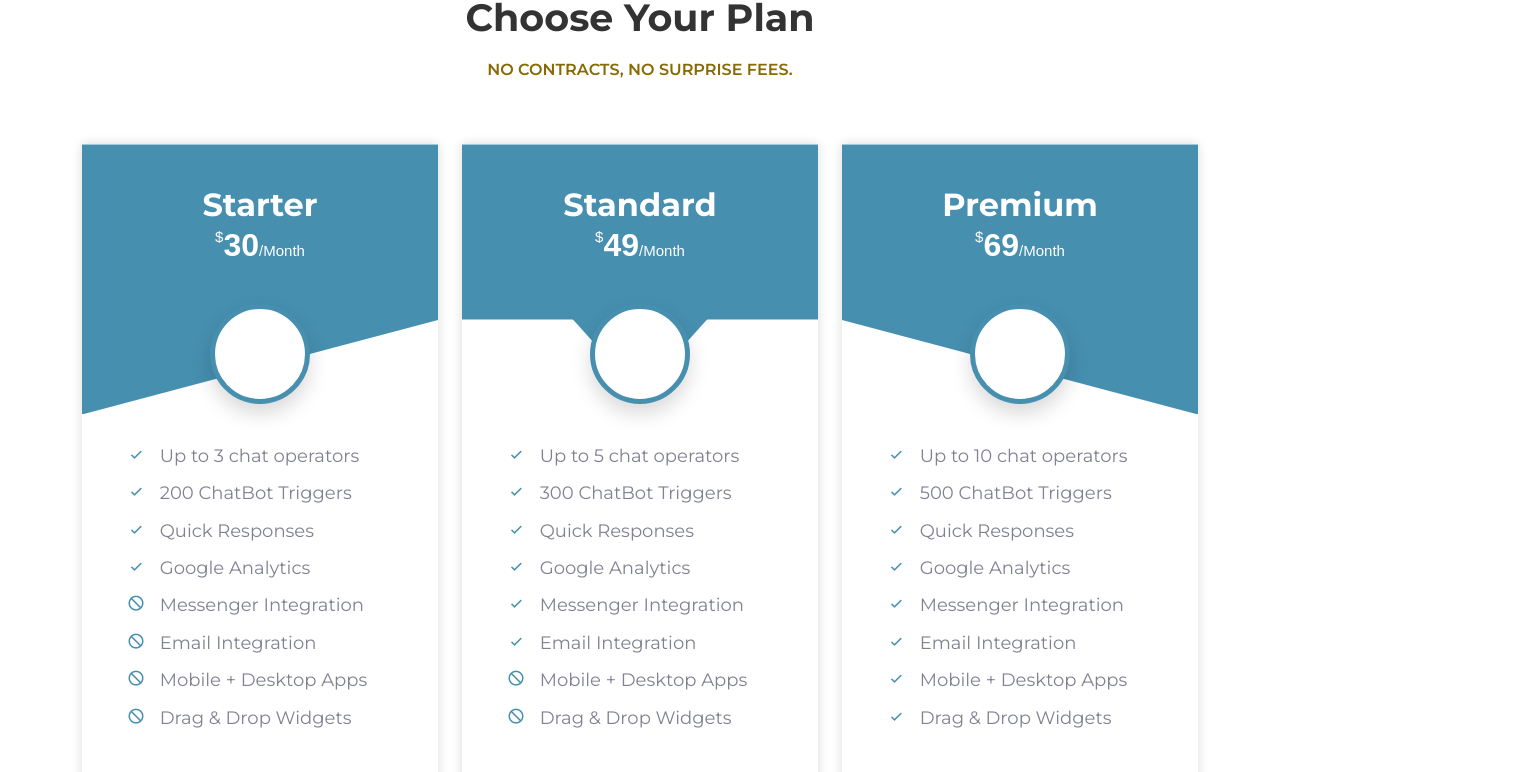
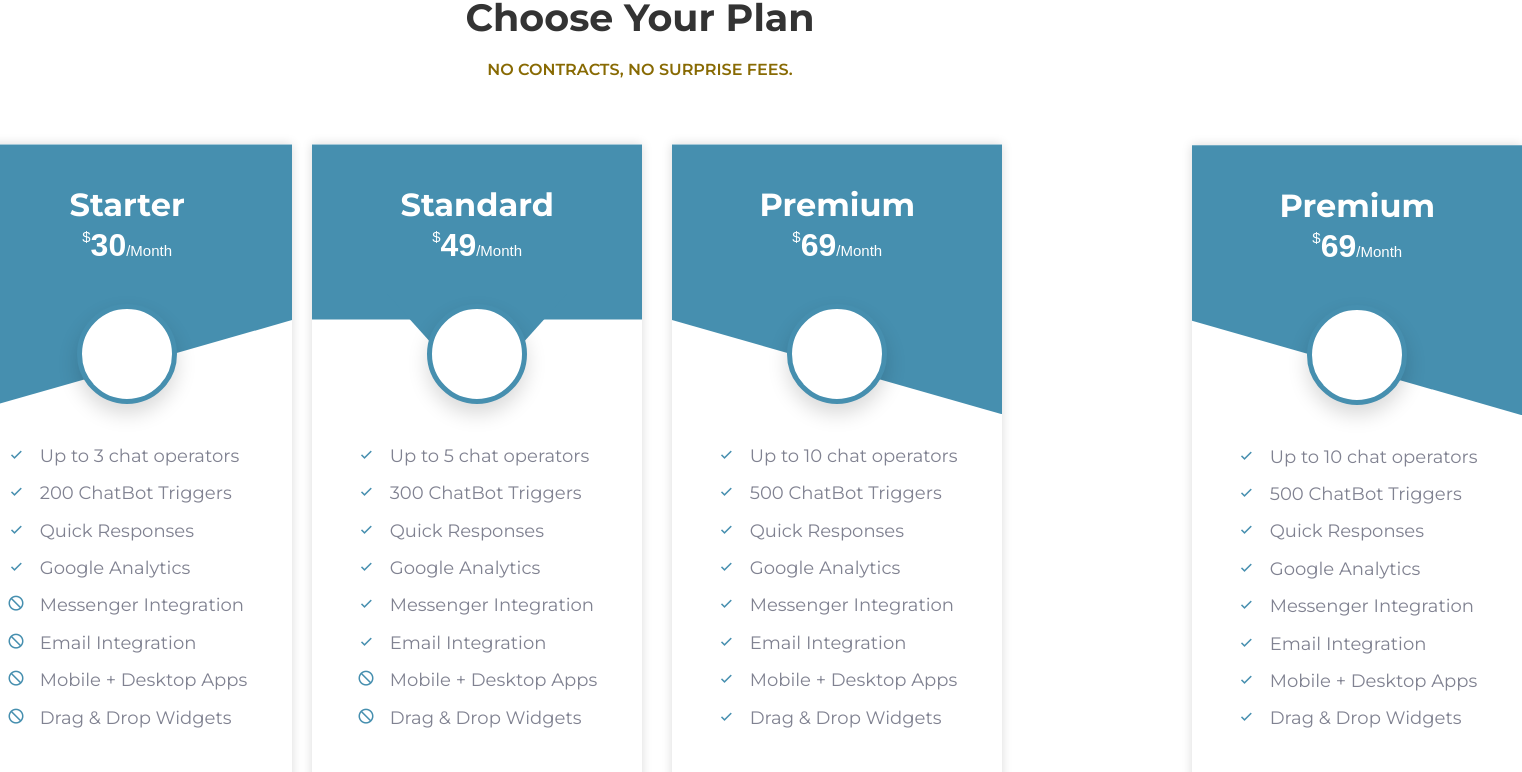
Before and after one commit to atreyi1405/frontend-project, an Angular app in the folder ezlu-ng/: page / in a window 1280 px wide. Shown: the part 5283-6055 px from the top of the page, 1522 px wide, since content can reach past the window. Built offline with nearby package versions, Linux system fonts and the light colour scheme; a web font is replaced by a local one.

Commit message:
added pricing in homepage

```diff
--- a/ezlu-ng/src/app/components/pages/home-one/home-one.component.html
+++ b/ezlu-ng/src/app/components/pages/home-one/home-one.component.html
@@ -522,7 +522,7 @@
 </section>
 
 
-<div class="pricing-section pt-100 pb-70">
+<div class="pricing-section pt-100 pb-70" id="pricing">
     <div class="container">
         <div class="section-title text-center">
             <h2>Choose Your Plan</h2>
@@ -531,7 +531,7 @@
 
         <div class="row">
             <div class="col-lg-4 col-sm-6">
-                <div class="pricing-card">
+                <div class="pricing-card" id="one">
                     <div class="price-header text-center">
                         <h2>Starter</h2>
                         <h3><sup>$</sup>30<span>/Month</span></h3>
@@ -558,7 +558,7 @@
             </div>
 
             <div class="col-lg-4 col-sm-6">
-                <div class="pricing-card price-card-two">
+                <div class="pricing-card price-card-two" id="two">
                     <div class="price-header text-center">
                         <h2>Standard</h2>
                         <h3><sup>$</sup>49<span>/Month</span></h3>
@@ -585,7 +585,7 @@
             </div>
 
             <div class="col-lg-4 col-sm-6 offset-sm-3 offset-lg-0 ">
-                <div class="pricing-card price-card-three">
+                <div class="pricing-card price-card-three" id="three">
                     <div class="price-header text-center">
                         <h2>Premium</h2>
                         <h3><sup>$</sup>69<span>/Month</span></h3>
@@ -612,7 +612,7 @@
             </div>
 
             <div class="col-lg-4 col-sm-6 offset-sm-3 offset-lg-0 ">
-                <div class="pricing-card price-card-three">
+                <div class="pricing-card price-card-three" id="four">
                     <div class="price-header text-center">
                         <h2>Premium</h2>
                         <h3><sup>$</sup>69<span>/Month</span></h3>
--- a/ezlu-ng/src/styles.scss
+++ b/ezlu-ng/src/styles.scss
@@ -1325,13 +1325,34 @@ h3 {
 
 /* Price CSS Start */
 .pricing-section {
+    #one{
+        margin-left:-120px;
+    }
+
+    #two{
+        margin-left:-150px;
+    }
+
+    #three{
+        margin-left:-170px;
+    }
+    #four{
+        margin-top: -800px;
+        top:-28px;
+        right:-1110px;
+
+
+    }
 
     .pricing-card {
+       display: inline-block;
         padding: 45px;
         box-shadow: 0 0 10px rgba(0,0,0,.15);
-        position: absolute;
-        margin-bottom: 30px;
+
+        margin-bottom: -270px;
         background: $white-color;
+        overflow: hidden;
+
 
         &::before {
             top: 0;
@@ -2984,6 +3005,11 @@ h3 {
         z-index: -1;
       }
 
+      .default-btn{
+        position:relative;
+        top:640px;
+
+      }
 
 
 
```
